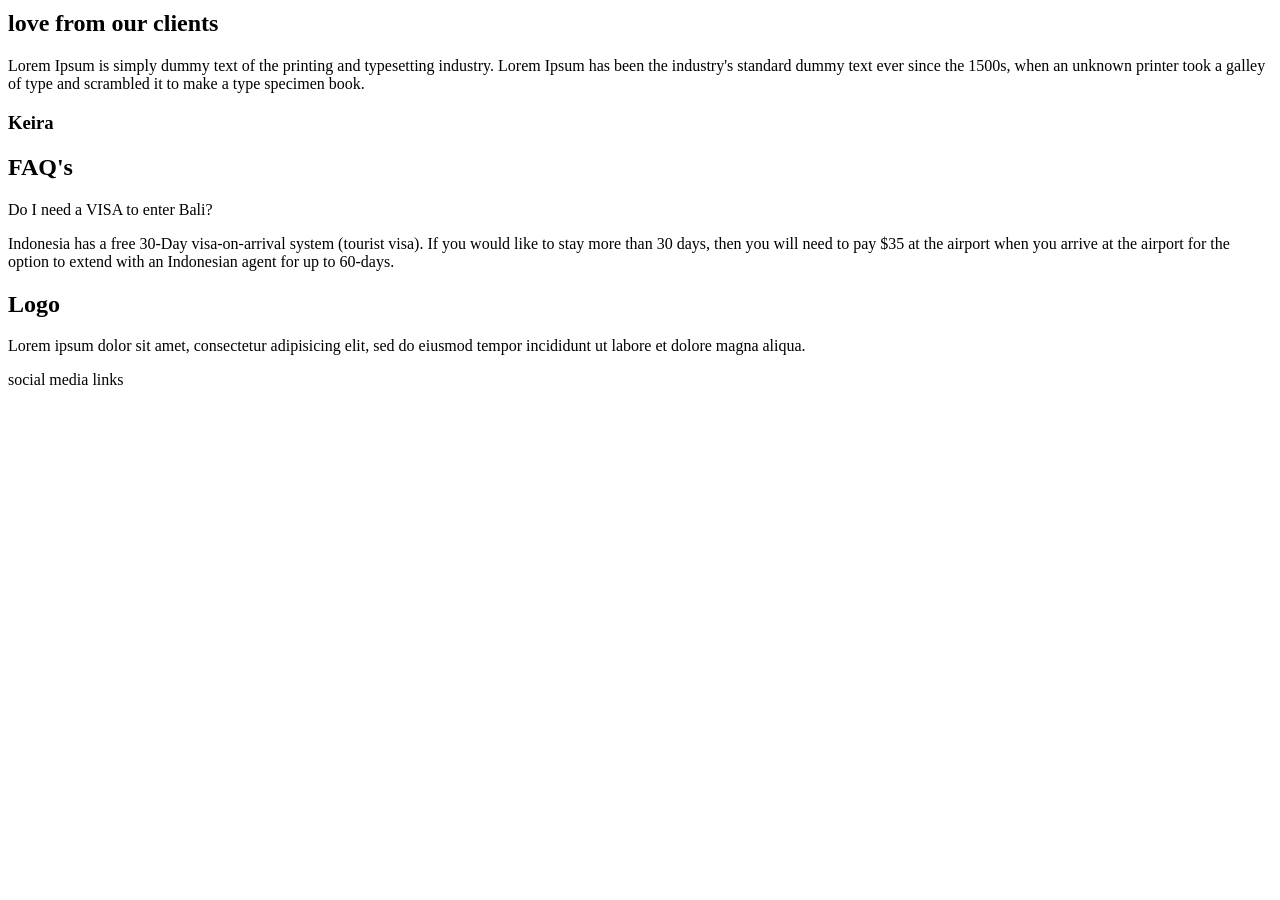
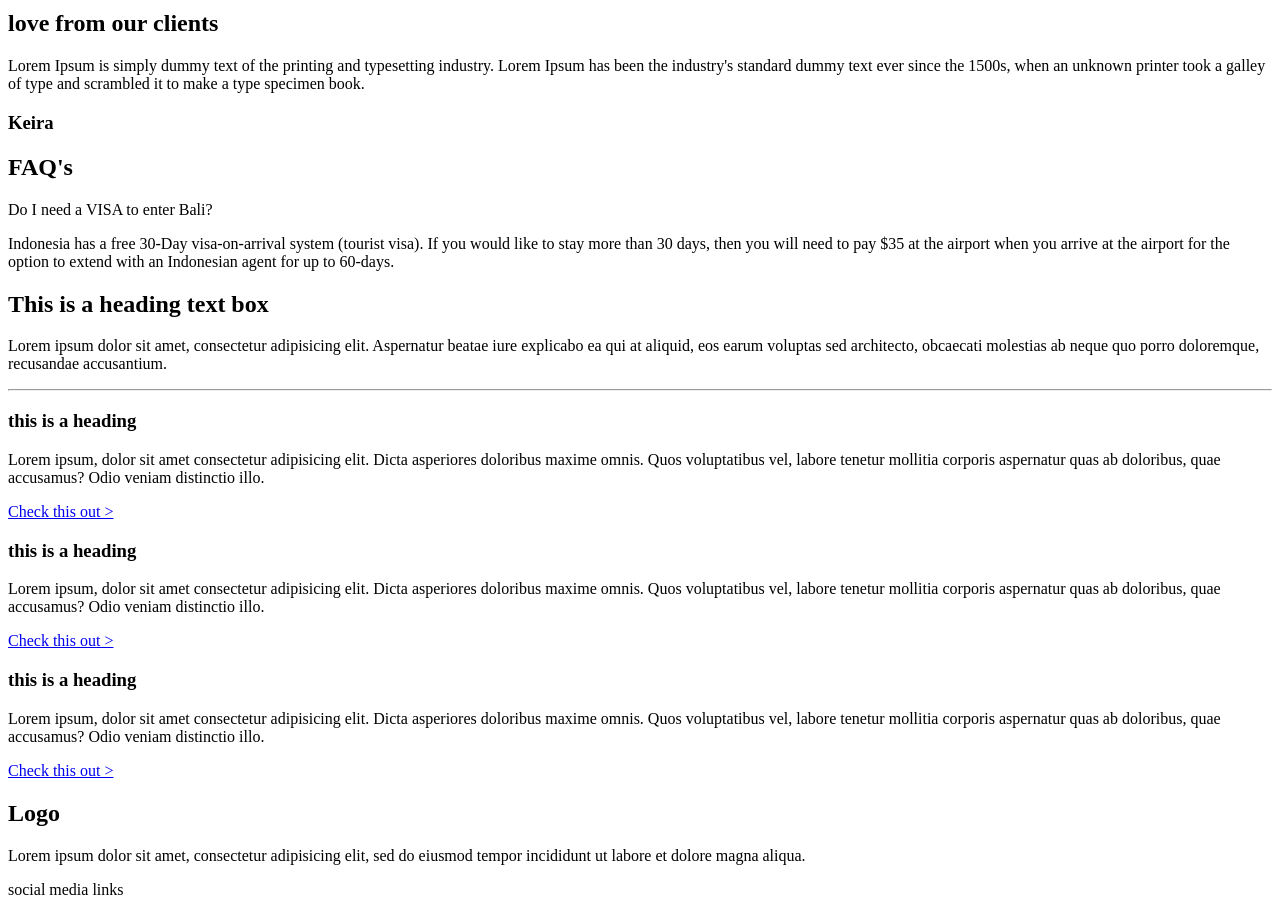
Before and after one commit to karengudmunds/e-commerce-template, a Jekyll site: the page built from travel-guides.html, in a window 1280 px wide and 900 px high, scrolled down 4625 px. Built offline with Jekyll 4.4.1, drawn with Linux system fonts in a browser that asks for light colours; comment, search, counter and statistics services are not loaded; before the commit the page ends 5030 px from its top, so only the background shows below that; some of the changed text lies outside the part shown.

Commit message:
travel guide page

```diff
--- a/_layouts/default.html
+++ b/_layouts/default.html
@@ -11,7 +11,7 @@
 
 <link rel="preconnect" href="https://fonts.googleapis.com">
 <link rel="preconnect" href="https://fonts.gstatic.com" crossorigin>
-<link href="https://fonts.googleapis.com/css2?family=Manrope:wght@200;300;400;500;600;700;800&display=swap" rel="stylesheet">
+<link href="https://fonts.googleapis.com/css2?family=Cabin:ital,wght@0,400;0,500;0,600;0,700;1,400;1,500;1,600;1,700&family=Manrope:wght@200;300;400;500;600;700;800&display=swap" rel="stylesheet">
 
 
     <title>{{page.title}}</title>
@@ -21,18 +21,20 @@
   <nav>
     <a href="#" class="p-4 whitespace-nowrap hover:text-green-900 inline-block"> Link </a>
     <a href="#" class="p-4 whitespace-nowrap hover:text-green-900 inline-block"> Link </a>
+    <a href="#" class="p-4 whitespace-nowrap hover:text-green-900 inline-block"> Link </a>
   </nav>
 
     <div>
       <a href="/">
-        <h2 class="logo"> LOGO </h2>
+        <h2 class="logo font-serif text-3xl p-4"> logo  </h2>
       </a>
     </div>
 
     <nav>
     <a href="#" class="p-4 whitespace-nowrap hover:text-green-900 inline-block"> Link </a>
     <a href="#" class="p-4 whitespace-nowrap hover:text-green-900 inline-block"> Link </a>
-    <a href="https://ecommerce.memberspace.com/member/plans/8e340e164p" class="p-4 whitespace-nowrap hover:text-green-900"> member </a>
+    <a href="#" class="p-4 whitespace-nowrap hover:text-green-900 inline-block"> Link </a>
+    <!-- <a href="https://ecommerce.memberspace.com/member/plans/8e340e164p" class="p-4 whitespace-nowrap hover:text-green-900"> member </a> -->
     </nav>
 
 </header>
--- a/tailwind.config.js
+++ b/tailwind.config.js
@@ -18,6 +18,7 @@ module.exports = {
     },
     fontFamily: {
       sans: [ 'Manrope', 'sans-serif' ],
+      serif: [ 'Cabin', 'sans-serif'     ],
    },
     extend: {
       aspectRatio: {
--- a/travel-guides.html
+++ b/travel-guides.html
@@ -99,3 +99,58 @@ preview:
 
   </div>
 </section>
+
+
+<!--  Sneak peak  -->
+<!-- <section class="p-5p bg-light">
+  <div class="max-w-screen-lg mx-auto">
+    <h2 class="mb-0 text-2xl text-center"> a sneak peek </h2>
+    <p class="text-center"> Lorem ipsum dolor sit amet consectetur adipisicing elit. Illum vel, accusantium nihil incidunt distinctio cum eos unde libero id accusamus. </p>
+    <div class="slider-container slick-faq-loop slick-intialized slick-slider slick-dotted">
+      <button class="slick-prev slick-arrow" aria-label="previous" type="button" style> =="::before""previous" </button>
+    </div>
+    <div class="slick-list draggable">
+      <div class="slick-track" style="opacity: 1;" width: 6732px; transform; translate3d(-396px, 0px, 0px);
+      ::before
+    </div>
+    <div class="slick-item p-8 slick-slide slick-cloned" data-slick-index="-1" id aria-hidden="true" style="width: 396px;" tabindex-="-1">
+      <div class="flex items-center justify-center big-card flex-wrap">
+      </div>
+      <div class="w-full sm:w-7/12 p-8"> </div>
+      <div class="bg-image aspect-portrait bg-light" style="background-image:url(/assets/images/placeholder.jpg)"> </div>
+    </div>
+
+  </div>
+</section>  -->
+
+
+<!--  Text section  -->
+
+<section class="bg-light p-5p">
+  <div class="grid grid-cols-1 sm:grid-cols-2 md:grid-cols-3 max-w-screen-lg m-auto">
+    <div class="col-span-full p-32 text-center">
+      <h2 class="text-4xl md:text-5xl"> This is a heading text box </h2>
+      <p> Lorem ipsum dolor sit amet, consectetur adipisicing elit. Aspernatur beatae iure explicabo ea qui at aliquid, eos earum voluptas sed architecto, obcaecati molestias ab neque quo porro doloremque, recusandae accusantium. </p>
+      <hr class="mx-auto border-zinc-700">
+    </div>
+
+    <div class="col-span-1 p-4 lg:p-8">
+      <h3 class="font-bold mb-2"> this is a heading </h3>
+      <p> Lorem ipsum, dolor sit amet consectetur adipisicing elit. Dicta asperiores doloribus maxime omnis. Quos voluptatibus vel, labore tenetur mollitia corporis aspernatur quas ab doloribus, quae accusamus? Odio veniam distinctio illo. </p>
+      <p> <a class="subtle-button" href="/" target="_blank"> Check this out > </a> </p>
+    </div>
+
+    <div class="col-span-1 p-4 lg:p-8">
+      <h3 class="font-bold mb-2"> this is a heading </h3>
+      <p> Lorem ipsum, dolor sit amet consectetur adipisicing elit. Dicta asperiores doloribus maxime omnis. Quos voluptatibus vel, labore tenetur mollitia corporis aspernatur quas ab doloribus, quae accusamus? Odio veniam distinctio illo. </p>
+      <p> <a class="subtle-button" href="/" target="_blank"> Check this out > </a> </p>
+    </div>
+
+    <div class="col-span-1 p-4 lg:p-8">
+      <h3 class="font-bold mb-2"> this is a heading </h3>
+      <p> Lorem ipsum, dolor sit amet consectetur adipisicing elit. Dicta asperiores doloribus maxime omnis. Quos voluptatibus vel, labore tenetur mollitia corporis aspernatur quas ab doloribus, quae accusamus? Odio veniam distinctio illo. </p>
+      <p> <a class="subtle-button" href="/" target="_blank"> Check this out > </a> </p>
+    </div>
+
+  </div>
+</section>
```
Also changed, not shown: shop.html (+7 -4 lines).
